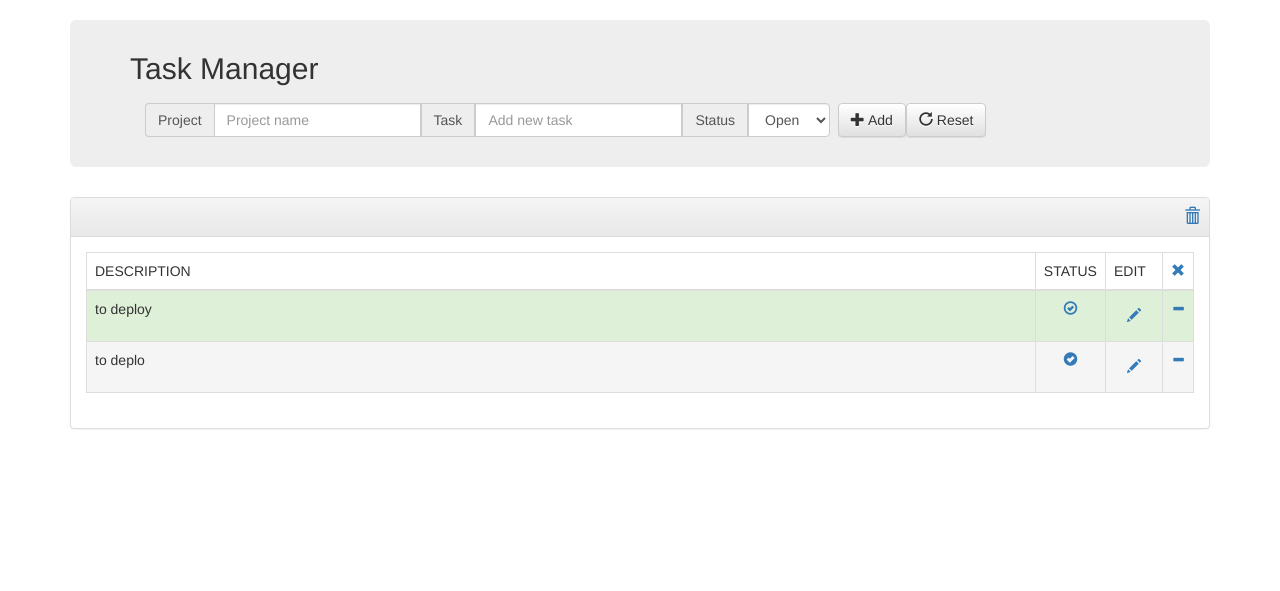
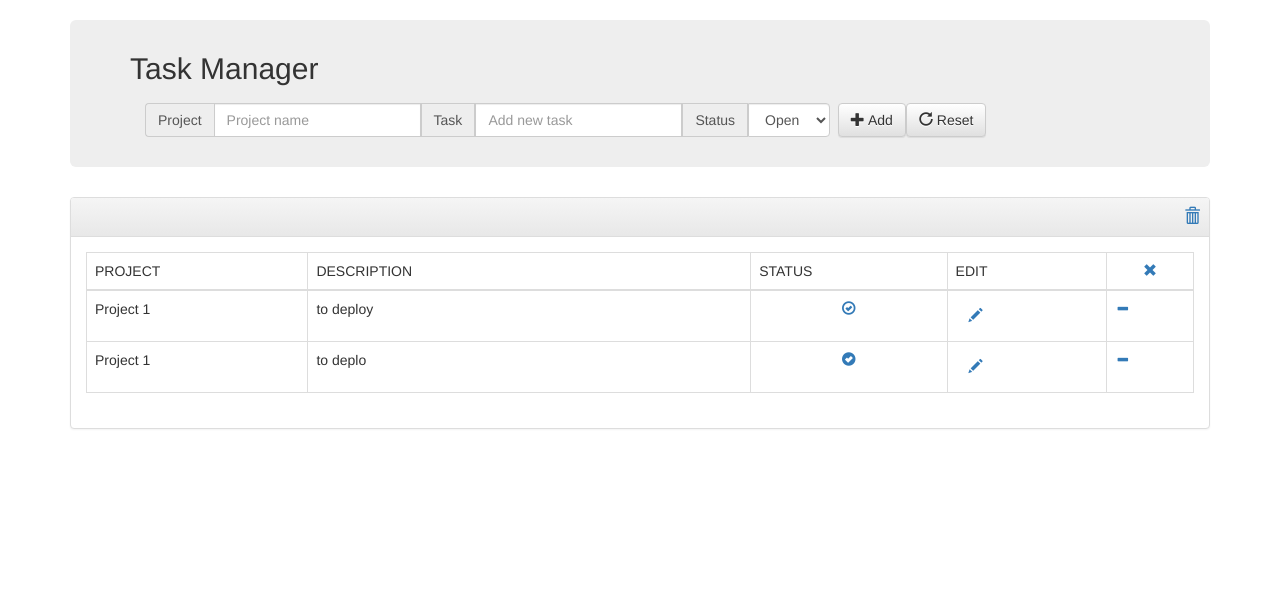
Before and after one commit to Safeeq0416/lokeshIn, a Flask app: page / in a window 1280 px wide. Shown: the part 50-641 px from the top of the page. Run offline with Flask 2, Linux system fonts and the light colour scheme; a user stored in the database is signed in; data comes from the database, SQL or seed files in the repository; some libraries are stand-ins or nearby versions.

Commit message:
Update index.html
add extra details

```diff
--- a/Task-Manager/templates/index.html
+++ b/Task-Manager/templates/index.html
@@ -73,7 +73,8 @@
                   <table class="table table-bordered table-hover">
     <thead>
         <tr>
-                            <td style="width:100%">DESCRIPTION</td>
+            <td style="width:20%">PROJECT</td>
+            <td style="width:40%">DESCRIPTION</td>
             <td>STATUS</td>
             <td>EDIT</td>
             <td align="center">
@@ -84,13 +85,10 @@
         </tr>
     </thead>
     <tbody>
-                        {% for task in tasks %}
-                        {% if task.project_id == active %}
-                            {% if task.status %}
-                                <tr class="success">
-                            {% else %}
-                                <tr class="active">
-                            {% endif %}
+        {% for project in projects %}
+            {% for task in project.tasks %}
+                <tr>
+                    <td>{{ project.project_name }}</td>
                     <td>{{ task.task }}</td>
                     <td align="center">
                         <a href="/close/{{ task.task_id }}">
@@ -112,7 +110,7 @@
                         </a>
                     </td>
                 </tr>
-                        {% endif %}
+            {% endfor %}
         {% endfor %}
     </tbody>
 </table>
@@ -138,7 +136,7 @@
     $('#editStatus').val(taskStatus);
 
     // Use url_for to generate the correct URL for the edit_task endpoint
-    var editUrl = "{{ url_for('edit_task', task_id='__task_id__') }}".replace('__task_id__', taskId);
+    var editUrl = "{{ url_for('edit_task', task_id='_task_id') }}".replace('task_id_', taskId);
     $('#editTaskForm').attr('action', editUrl).submit();
 }
 
```
Lines whose indentation alone changed are shown as unchanged.
